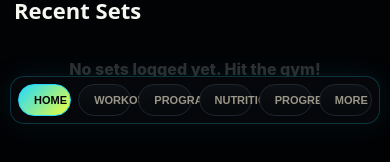
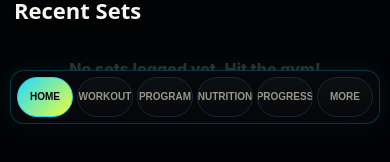
Before and after one commit to SoftLockedLive/LiftFlow, a Next.js app in the folder liftflow/: page / in a window 390 px wide. Shown: the part 712-874 px from the top of the page. Built offline with nearby package versions, Linux system fonts and the light colour scheme.

Commit message:
Center compact mobile tabs

```diff
--- a/liftflow/src/components/Layout.js
+++ b/liftflow/src/components/Layout.js
@@ -498,7 +498,7 @@ const tabBar = {
 
 const moreWrap = {
   position: "relative",
-  flex: "0 0 auto",
+  minWidth: 0,
 };
 
 const tabPill = {
@@ -509,6 +509,7 @@ const tabPill = {
   color: colors.muted,
   fontSize: 14,
   textTransform: "uppercase",
+  textAlign: "center",
 };
 
 const activeTab = {
--- a/liftflow/src/styles/globals.css
+++ b/liftflow/src/styles/globals.css
@@ -297,8 +297,8 @@ input:focus, select:focus {
     right: 10px;
     bottom: calc(8px + env(safe-area-inset-bottom));
     z-index: 80;
-    padding: 7px;
-    gap: 7px;
+    padding: 6px;
+    gap: 4px;
     border: 1px solid rgba(33, 217, 255, 0.22);
     border-radius: 14px;
     background: rgba(6, 8, 11, 0.96);
@@ -312,9 +312,19 @@ input:focus, select:focus {
   }
 
   .app-tabs button {
+    min-width: 0;
     width: 100%;
-    padding: 7px 10px;
-    font-size: 11px !important;
+    height: 40px;
+    padding: 0 3px;
+    font-size: 10px !important;
+    line-height: 1;
+    display: flex;
+    align-items: center;
+    justify-content: center;
+    text-align: center;
+    white-space: nowrap;
+    overflow: hidden;
+    text-overflow: ellipsis;
   }
 
   .app-page {
```
